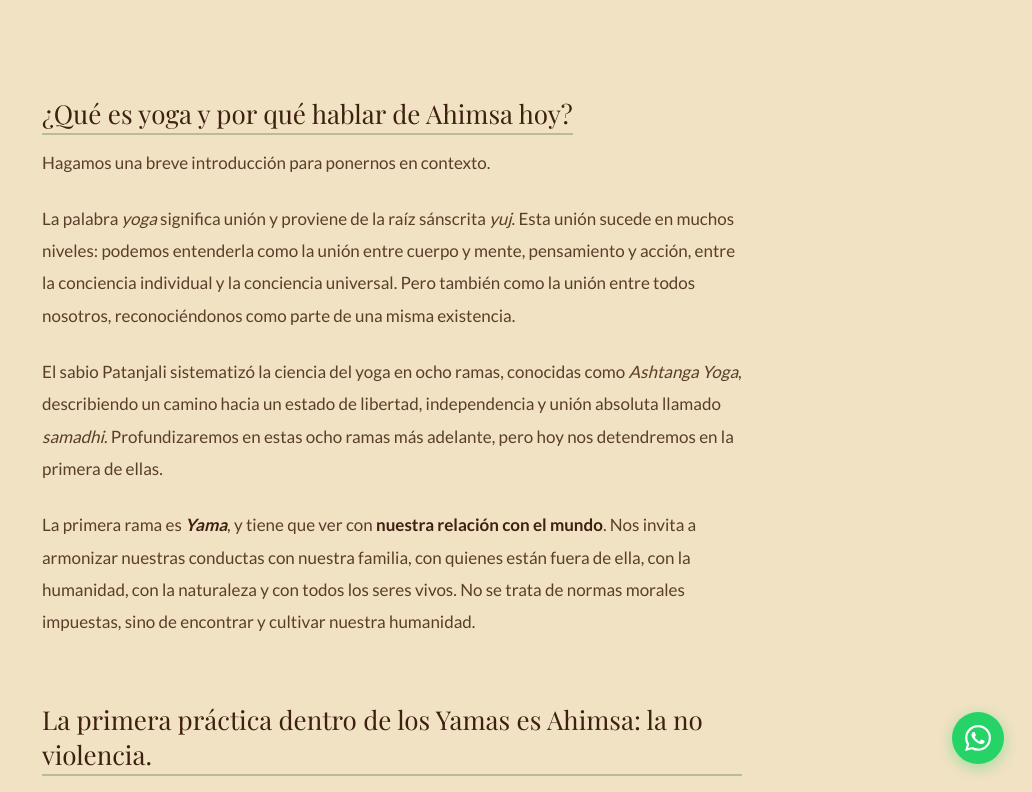
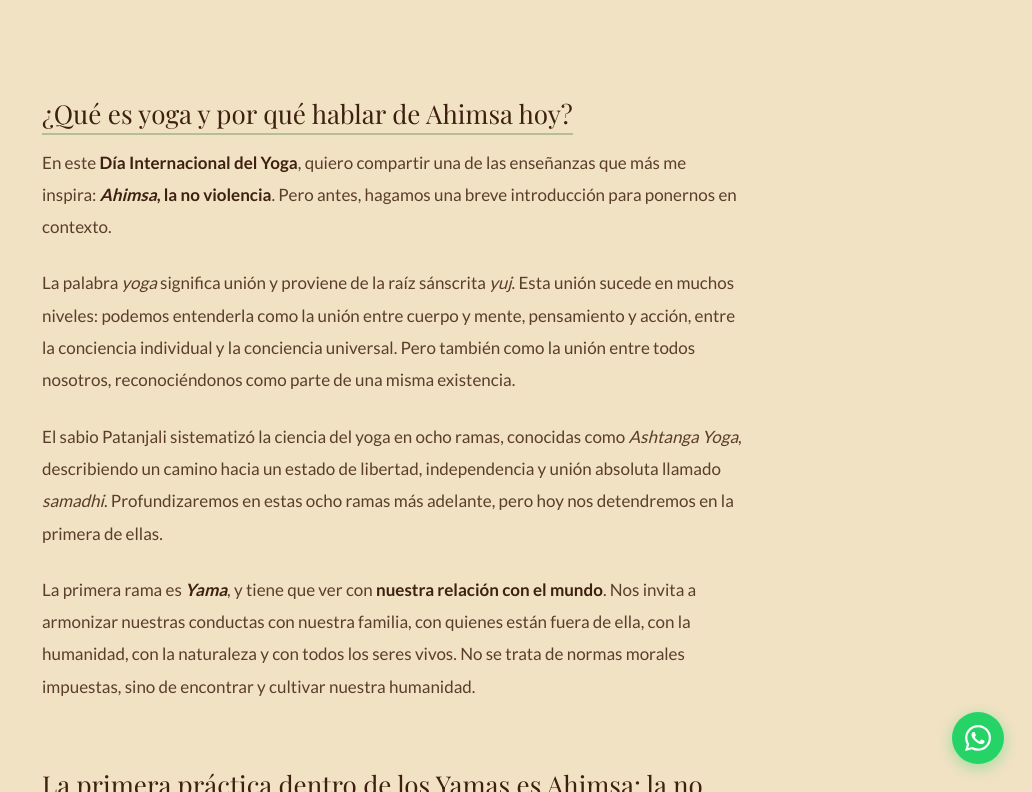
Before and after one commit to Agusxmoreno/yoga-con-rocio, a Jekyll site: the page built from _posts/2026-06-19-ahimsa-ver-a-los-otros-con-los-ojos-de-un-amigo.md, in a window 1280 px wide and 900 px high, scrolled down 664 px, cut to the strip 108-900 px from the top of the window. Shown: the whole strip, without its empty margins (248-1280 px from the left). Built offline with Jekyll 4.4.1, drawn with Linux system fonts in a browser that asks for light colours; some web fonts are replaced; a script that is not in the unit is left out.

Commit message:
Update Posts del blog “2026-06-19-ahimsa-ver-a-los-otros-con-los-ojos-de-un-amigo”

```diff
--- a/_posts/2026-06-19-ahimsa-ver-a-los-otros-con-los-ojos-de-un-amigo.md
+++ b/_posts/2026-06-19-ahimsa-ver-a-los-otros-con-los-ojos-de-un-amigo.md
@@ -9,7 +9,7 @@ description: "El 21 de Junio se celebra el Día Internacional del Yoga y me
 ---
 ## ¿Qué es yoga y por qué hablar de Ahimsa hoy?
 
-Hagamos una breve introducción para ponernos en contexto.
+En este **Día Internacional del Yoga**, quiero compartir una de las enseñanzas que más me inspira: ***Ahimsa*, la no violencia**. Pero antes, hagamos una breve introducción para ponernos en contexto.
 
 La palabra *yoga* significa unión y proviene de la raíz sánscrita *yuj*. Esta unión sucede en muchos niveles: podemos entenderla como la unión entre cuerpo y mente, pensamiento y acción, entre la conciencia individual y la conciencia universal. Pero también como la unión entre todos nosotros, reconociéndonos como parte de una misma existencia.
 
```
